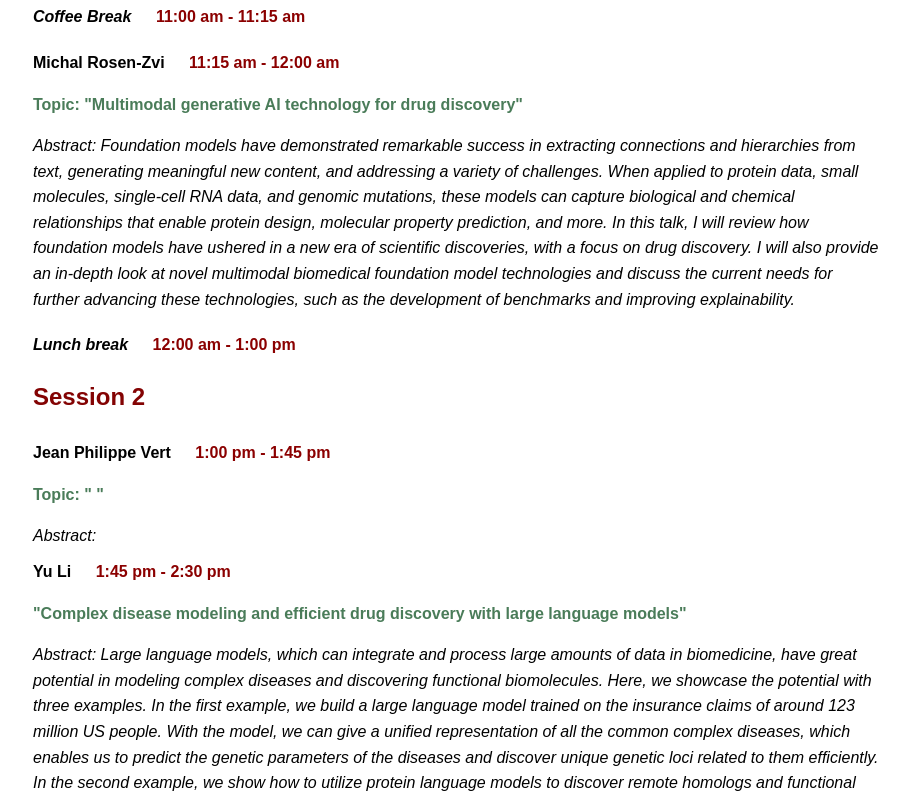
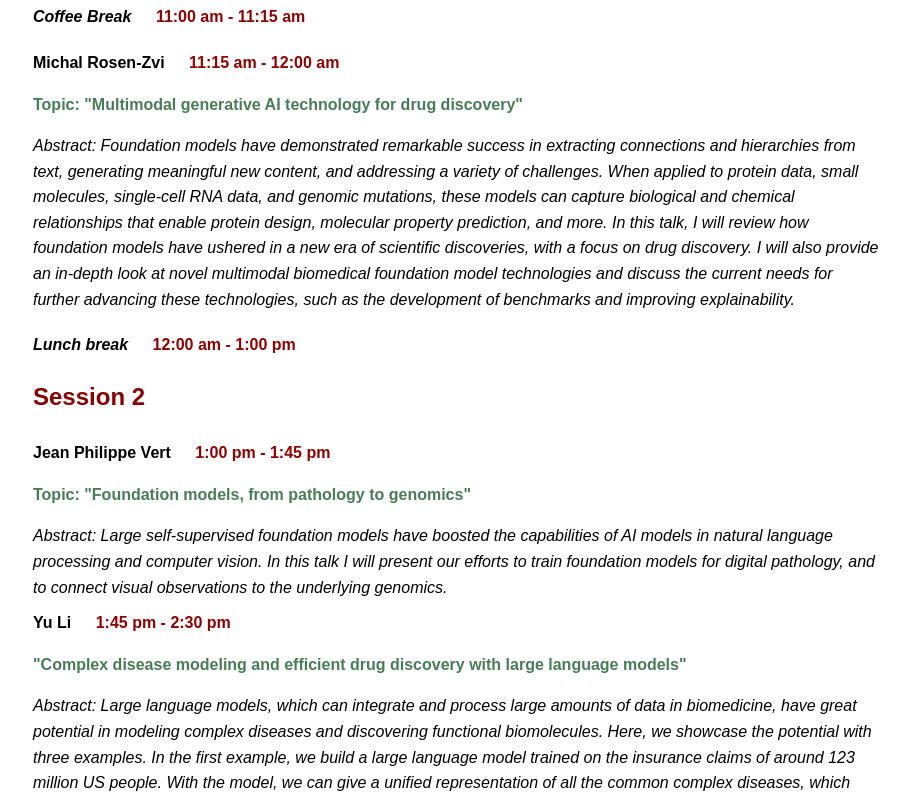
Before and after one commit to MBZUAI-ML-AI4Bio/AI4Bio.github.io, a plain HTML site: page index.html in a window 1280 px wide. Shown: the part 2399-3199 px from the top of the page, without its empty margins (207-1116 px from the left). Drawn offline with Linux system fonts and the light colour scheme.

Commit message:
update 10.7

```diff
--- a/index.html
+++ b/index.html
@@ -208,7 +208,7 @@
                 <p><a href="https://cocosci.princeton.edu/tom/papers/AT_tois.pdf">Michal Rosen-Zvi</a>, Owkin</p>
             </div>
             <div>
-                <img src="./static/images/Jean-Philippe%20Vert.png" alt="Jean Philippe Vert">
+                <img src="./static/images/Jean%20Philippe%20Vert.jpg" alt="Jean Philippe Vert">
                 <p><a href="https://jpvert.github.io/">Jean Philippe Vert</a>, Owkin</p>
             </div>
             <div>
@@ -300,8 +300,8 @@
 
                 <span style="margin-left: 50px; font-weight: bold;">Jean Philippe Vert</span>
                 <span style="margin-left: 20px;" class="program-time">1:00 pm - 1:45 pm</span><br>
-                <p class="speaker-topic">Topic: " "</p>
-                <p class="speaker-abstract">Abstract: </p>
+                <p class="speaker-topic">Topic: "Foundation models, from pathology to genomics"</p>
+                <p class="speaker-abstract">Abstract: Large self-supervised foundation models have boosted the capabilities of AI models in natural language processing and computer vision. In this talk I will present our efforts to train foundation models for digital pathology, and to connect visual observations to the underlying genomics. </p>
 
                 <span style="margin-left: 50px; font-weight: bold;">Yu Li</span>
                 <span style="margin-left: 20px;" class="program-time">1:45 pm - 2:30 pm</span><br>
```
Also changed, not shown: static/images/Jean Philippe Vert.jpg (added), static/images/Jean-Philippe Vert.png (deleted).
